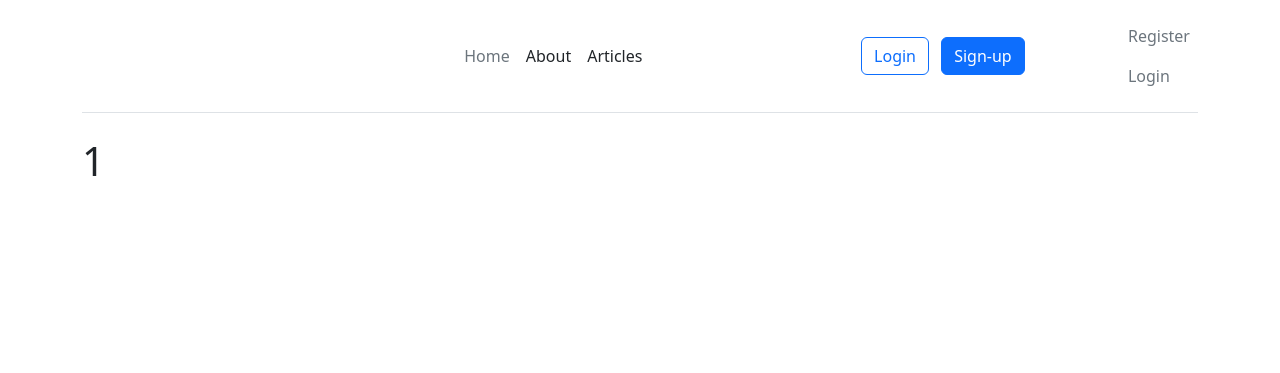
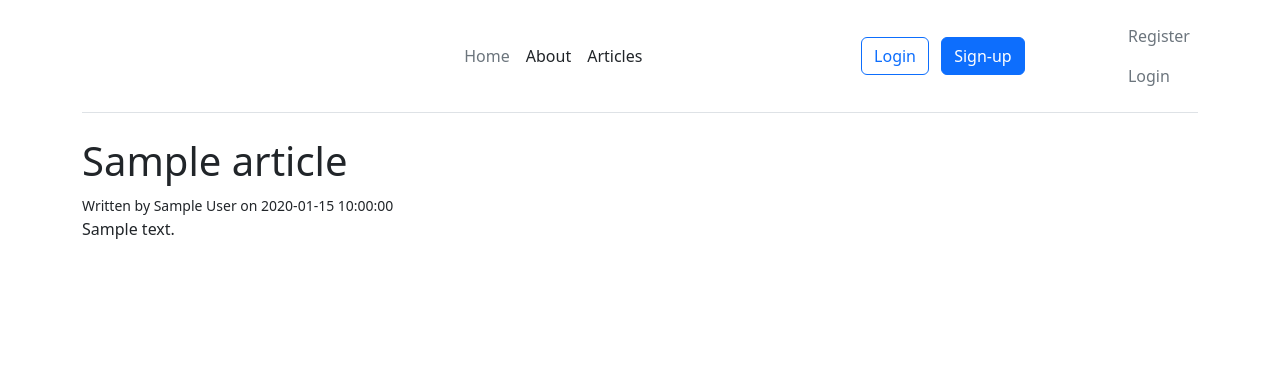
Before and after one commit to masalamind/mo_blog, a Flask app: page /articles/article/1/ in a window 1280 px wide. Shown: the top 373 px of the page. Run offline with Flask 2, Linux system fonts and the light colour scheme; tables that the repository leaves empty or names only in its code hold one stand-in row (values such as "Sample post"); some libraries are stand-ins or nearby versions.

Commit message:
retrieve articles by their id

```diff
--- a/app.py
+++ b/app.py
@@ -3,7 +3,7 @@ from flask import flash, redirect, session, logging
 from flask_mysqldb import MySQL
 from wtforms import Form, StringField, TextAreaField, PasswordField, validators
 from passlib.hash import sha256_crypt
-from data import Articles
+# from data import Articles
 from functools import wraps
 
 app = Flask(__name__)
@@ -18,7 +18,7 @@ app.config['MYSQL_CURSORCLASS'] = 'DictCursor'
 
 mysql = MySQL(app)
 
-Articles = Articles()
+# Articles = Articles()
 
 @app.route('/')
 def index():
@@ -32,11 +32,31 @@ def about():
 
 @app.route('/articles/')
 def articles():
-  return render_template('articles.html', articles=Articles)
+      # create cursor
+    cur = mysql.connection.cursor()
 
+    # get article
+    result = cur.execute("SELECT * FROM articles")
+    articles = cur.fetchall()
+
+    if result > 0:
+      return render_template('articles.html', articles=articles)
+    else:
+      msg = "No Articles Found"
+      return render_template('articles.html', msg=msg)
+    cur.close()
+
+    return render_template('articles.html', articles=Articles)
+
+# Single article
 @app.route('/articles/article/<string:id>/')
 def article(id):
-  return render_template('article.html', id=id)
+
+  cur = mysql.connection.cursor()
+  result = cur.execute("SELECT * FROM articles WHERE id= %s", [id])
+  article = cur.fetchone()
+
+  return render_template('article.html', article=article)
 
 
 class RegisterForm(Form):
--- a/templates/article.html
+++ b/templates/article.html
@@ -1,5 +1,10 @@
 {% extends 'layout.html' %}
 
 {% block body%}
-  <h1>{{id}}</h1>
+  <h1>{{article.title}}</h1>
+  <small>Written by {{article.author}} on {{article.create_date}}</small>
+
+  <div>
+    {{article.body}}
+  </div>
 {% endblock %}
--- a/templates/home.html
+++ b/templates/home.html
@@ -8,6 +8,12 @@
     <h1 class="display-5 fw-bold">Centered hero</h1>
     <div class="col-lg-6 mx-auto">
       <p class="lead mb-4">Quickly design and customize responsive mobile-first sites with Bootstrap, the world’s most popular front-end open source toolkit, featuring Sass variables and mixins, responsive grid system, extensive prebuilt components, and powerful JavaScript plugins.</p>
+
+      {% if session.logged_in == NULL %}
+        <a href="/register" class="btn btn-primary btn-lg">Register</a>
+        <a href="/login" class="btn btn-primary btn-lg">Login</a>
+      {% endif %}
+
       <div class="d-grid gap-2 d-sm-flex justify-content-sm-center">
         <button type="button" class="btn btn-primary btn-lg px-4 gap-3">Primary button</button>
         <button type="button" class="btn btn-outline-secondary btn-lg px-4">Secondary</button>
```
